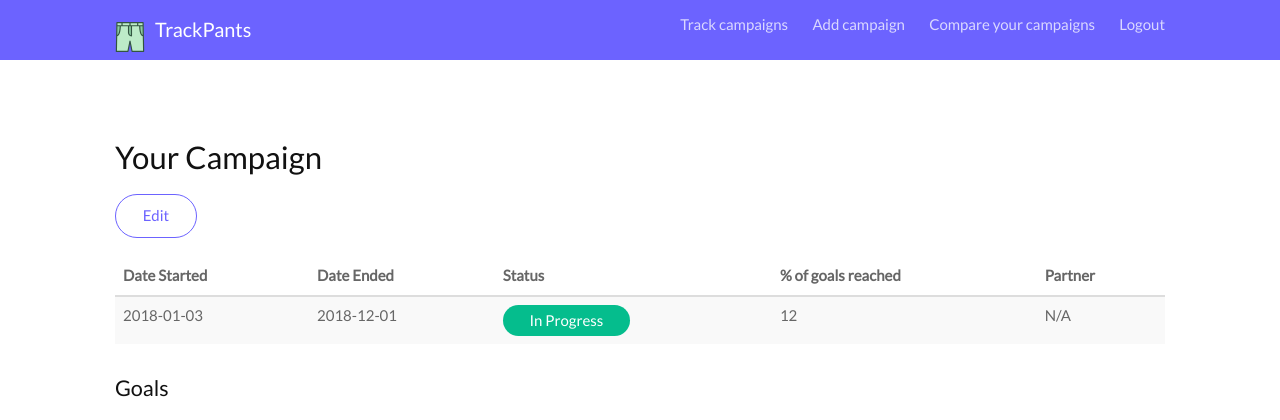
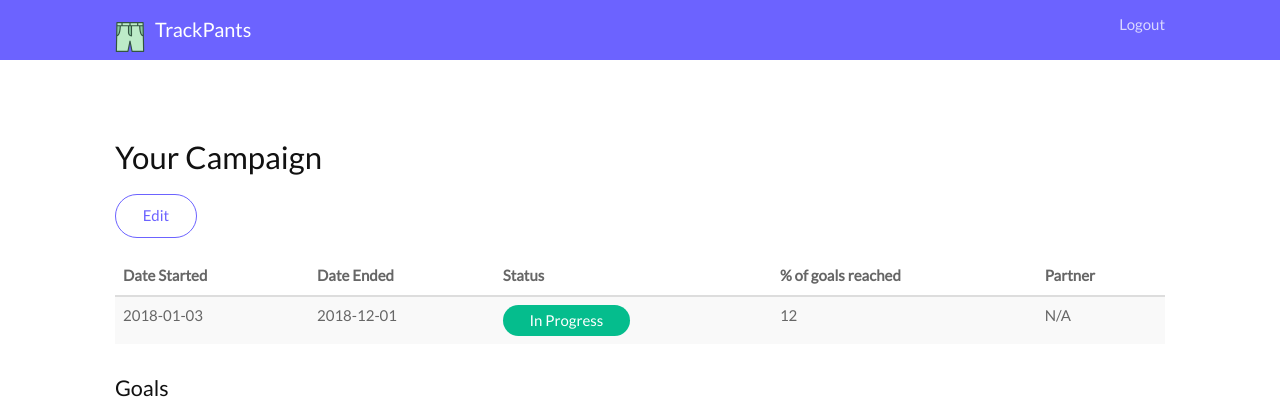
Before and after one commit to crisb0/final3011, a Python web app: template templates/viewCampaign.html in a window 1280 px wide. Shown: the top 420 px of the page. Run offline with Jinja, Linux system fonts and the light colour scheme; the template is opened without the code that fills it, so the values that code supplies are empty; some libraries are stand-ins or nearby versions.

Commit message:
changed base navbar

```diff
--- a/templates/layout.html
+++ b/templates/layout.html
@@ -19,9 +19,6 @@
 				<a href="{{url_for('dashboard')}}" class="navbar__logo"><img src="{{url_for('static', filename='images/pants.svg')}}" style="height:30px; margin-right:10px; position:relative; top:5px;" />TrackPants</a>
 				<nav class="navbar__menu">
 					<ul>
-						<li><a href="{{url_for('trackCampaigns')}}">Track campaigns</a></li>
-						<li><a href="{{url_for('createCampaign')}}">Add campaign</a></li>
-						<li><a href="{{url_for('compareCampaigns')}}">Compare your campaigns</a></li>
 						<li><a href="{{url_for('index')}}">Logout</a></li>
 					</ul>
 				</nav>
```
